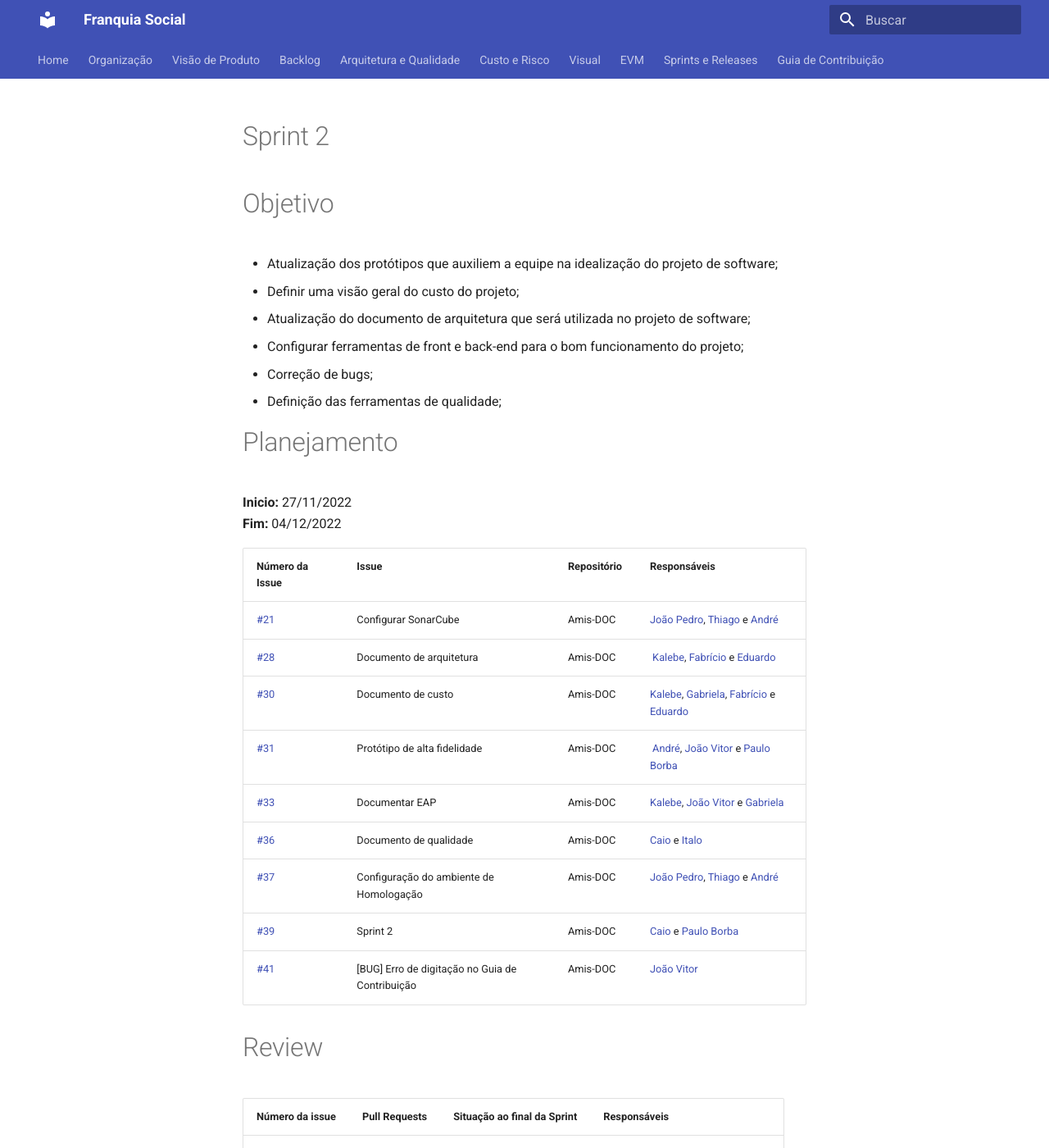
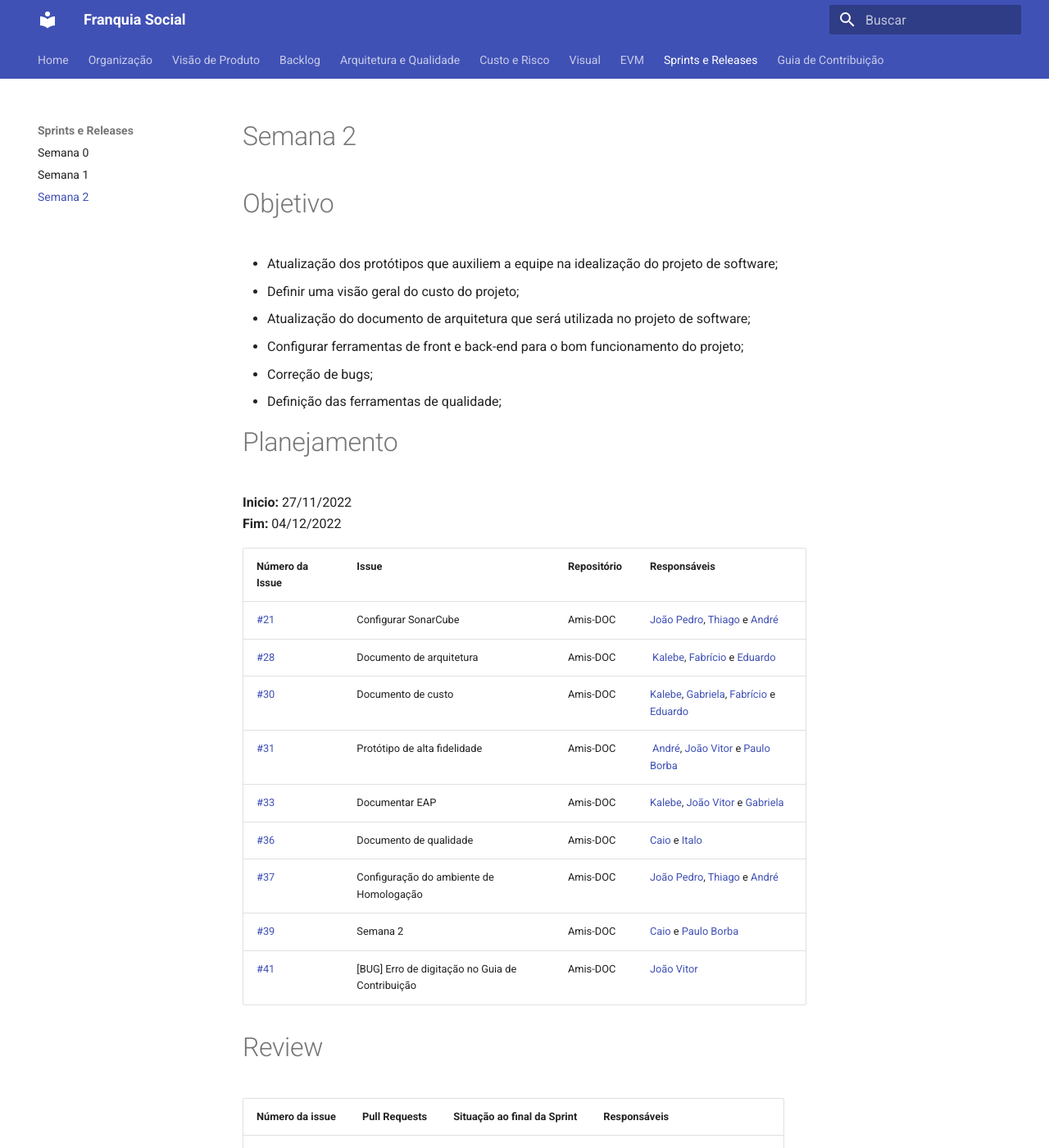
Before and after one commit to fga-eps-mds/2022.2-Amis-Doc, an MkDocs documentation site: the page built from docs/Sprints_Releases/semana2.md, in a window 1280 px wide and 1400 px high. Shown: the whole window at 82% size. Built offline with MkDocs 1.6.1 and Material for MkDocs 9.7.7, drawn with Linux system fonts in a browser that asks for light colours.

Commit message:
(#39): Alteração no documento da semana e atualização do mkdocs

```diff
--- a/docs/Sprints_Releases/sprint2.md
+++ b/docs/Sprints_Releases/semana2.md
@@ -1,4 +1,4 @@
-# Sprint 2
+# Semana 2
 
 # Objetivo
 
@@ -23,7 +23,7 @@
 | [#33](https://github.com/fga-eps-mds/2022.2-Amis-Doc/issues/33) | Documentar EAP | Amis-DOC | [Kalebe](https://github.com/KalebeLopes), [João Vitor](https://github.com/Jvsoutomaior) e [Gabriela](https://github.com/gabrielapivetta)|
 | [#36](https://github.com/fga-eps-mds/2022.2-Amis-Doc/issues/36) | Documento de qualidade | Amis-DOC | [Caio](https://github.com/CaioSulz) e [Italo](https://github.com/ItaloBrunoM)|
 | [#37](https://github.com/fga-eps-mds/2022.2-Amis-Doc/issues/37) | Configuração do ambiente de Homologação | Amis-DOC | [João Pedro](https://github.com/jps12),  [Thiago](https://github.com/thiagolsg) e [André](https://github.com/andrelucasf) |
-| [#39](https://github.com/fga-eps-mds/2022.2-Amis-Doc/issues/39) | Sprint 2 | Amis-DOC |  [Caio](https://github.com/CaioSulz) e [Paulo Borba](https://github.com/paulohborba) |
+| [#39](https://github.com/fga-eps-mds/2022.2-Amis-Doc/issues/39) | Semana 2 | Amis-DOC |  [Caio](https://github.com/CaioSulz) e [Paulo Borba](https://github.com/paulohborba) |
 | [#41](https://github.com/fga-eps-mds/2022.2-Amis-Doc/issues/41) | [BUG] Erro de digitação no Guia de Contribuição | Amis-DOC |  [João Vitor](https://github.com/Jvsoutomaior) |
 
 # Review
--- a/mkdocs.yml
+++ b/mkdocs.yml
@@ -36,5 +36,6 @@ nav:
     - Sprints e Releases:
         - Semana 0: Sprints_Releases/semana0.md
         - Semana 1: Sprints_Releases/semana1.md
+        - Semana 2: Sprints_Releases/semana2.md
     - Guia de Contribuição:
         - Guia de Contribuição: Guia_Contribuicao/guia_contribuicao.md
```
